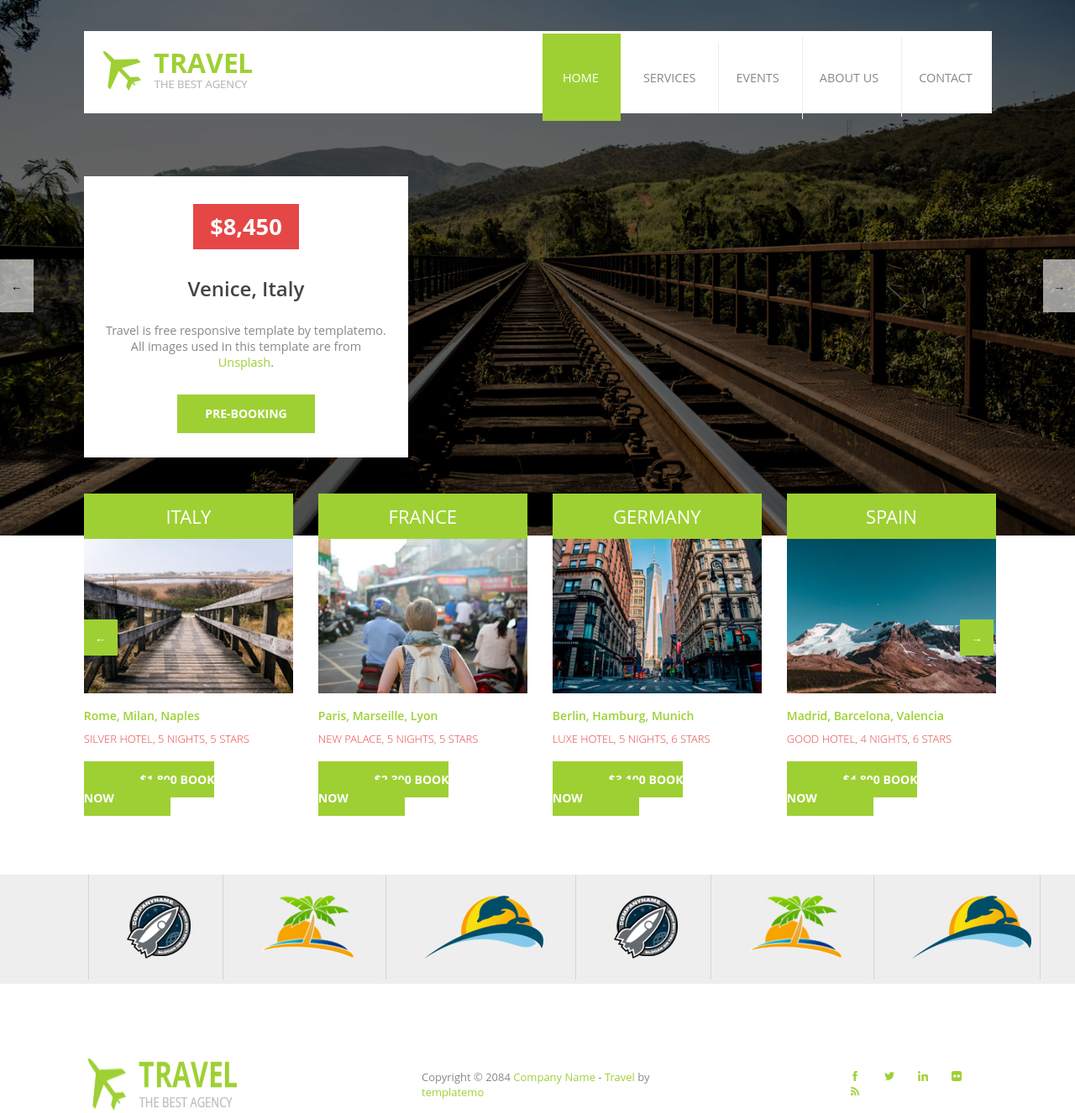
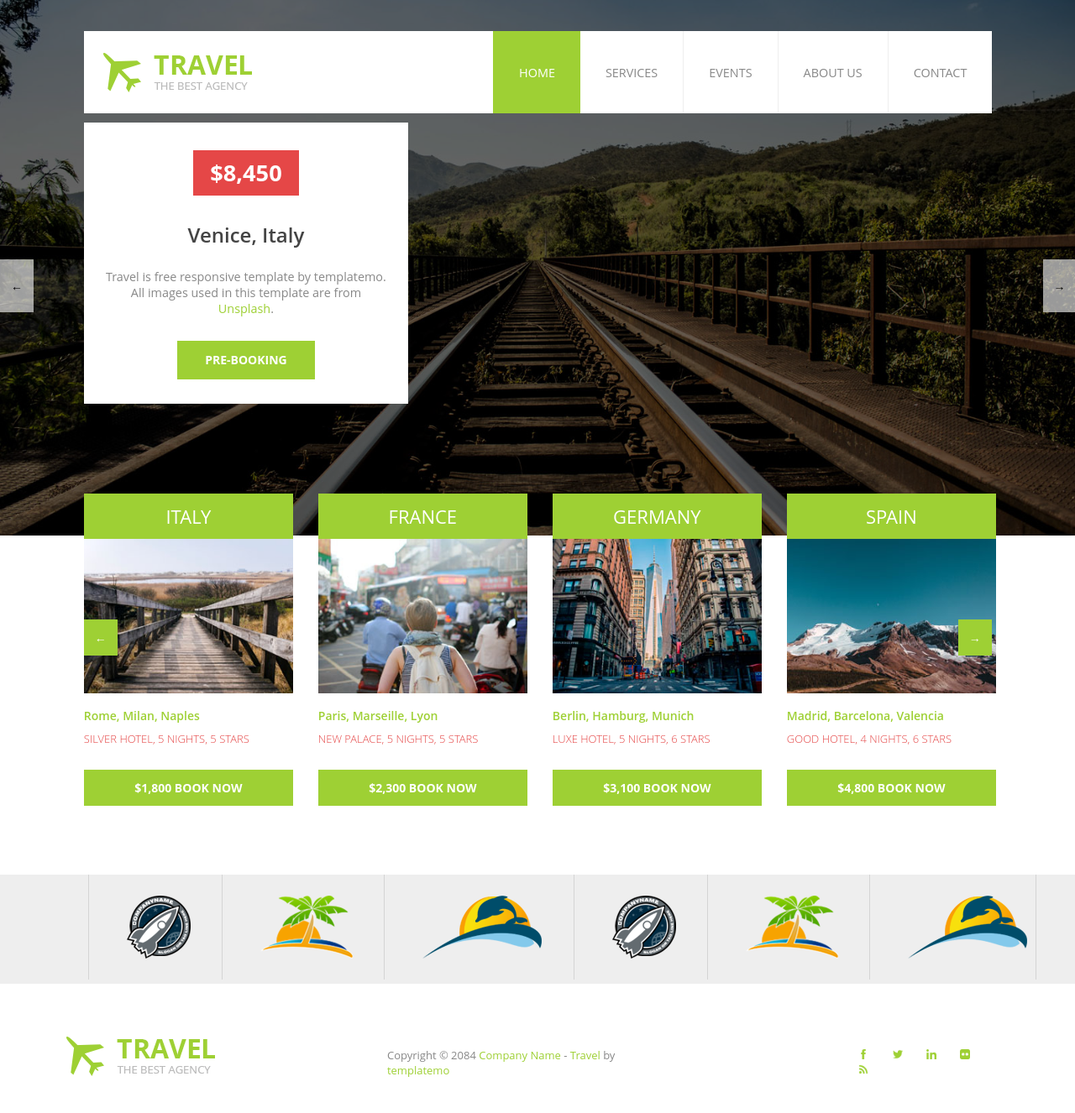
Before and after one commit to MiguelEcheverria07/Repositorio-CSS, a plain HTML site: page index.html in a window 1280 px wide. Shown: the part 20-1346 px from the top of the page at 84% size. Drawn offline with Linux system fonts and the light colour scheme.

Commit message:
Se corrigieron errores

```diff
--- a/css/estilos.css
+++ b/css/estilos.css
@@ -16,7 +16,7 @@
     z-index: 1;
 }
 
-.arrows{
+.arrows {
     position: absolute;
     background-color: rgba(255, 255, 255, 0.6);
     color: black;
@@ -27,7 +27,49 @@
     z-index: 2;
 }
 
-.arrows-in-container{
+.second-main-container {
+    background-color: #eeeeee;
+    margin-left: -8px;
+    margin-right: -8px;
+}
+
+.second-main-container img {
+    border-left: 1px solid #d4d4d4;
+    padding: 25px 10px 25px 45px;
+    margin-right: 1.8%;
+}
+
+.container-logos {
+    display: flex;
+    padding: 5%;
+    font-size: 13px;
+    color: #888888;
+}
+
+.container-logos span {
+    color: #9ed034;
+}
+
+.container-logos li {
+    display: inline;
+    margin-right: 25px;
+}
+
+ul li img {
+    width: 12px;
+}
+
+.middle-div {
+    position: absolute;
+    background-color: #ffffff;
+    text-align: center;
+    margin: 13% 0 0 7.8%;
+    padding: 3.2% 2% 3.2% 2%;
+    width: 335px;
+    z-index: 2;
+}
+
+.arrows-in-container {
     position: absolute;
     background-color: #9ed034;
     text-decoration: none;
@@ -38,58 +80,7 @@
     z-index: 3;
 }
 
-.second-main-container {
-    background-color: #eeeeee;
-    margin-left: -8px;
-    margin-right: -8px;
-}
-
-.second-main-container img{
-    border-left: 1px solid #d4d4d4;
-    padding: 25px 10px 25px 45px;
-    margin-right: 24px;
-}
-
-.container-logos{
-   display: flex;
-   padding: 89px;
-   font-size: 13px;
-   color: #888888;
-}
-
-.container-logos span{
- color: #9ed034;
-}
-.container-logos li{
-    display: inline;
-    margin-right: 25px;
-}
-
-ul li img{
-    width: 12px;
-}
-
-.first-menu {
-    position: absolute;
-    background-color: #ffffff;
-    padding: 1.85% 0 2.1% 1.8%;
-    margin: 4.45% 0 0 7.8%;
-    height: 4.4%;
-    width: 82.7%;
-    z-index: 2;
-}
-
-.middle-div{
-    position: absolute;
-    background-color: #ffffff;
-    text-align: center;
-    margin: 18% 0 0 7.8%;
-    padding: 3.2% 2% 3.2% 2%;
-    width: 335px;
-    z-index: 2;
-}
-
-.multi-div{
+.multi-div {
     position: absolute;
     display: flex;
     margin: 608px 0 0 7.8%;
@@ -97,7 +88,7 @@ ul li img{
     z-index: 2;
 }
 
-.title{
+.title {
     background-color: #9ed034;
     color: #ffffff;
     padding: 12px 50px;
@@ -106,59 +97,70 @@ ul li img{
 
 }
 
-.section-container{
+.section-container {
     margin-right: 30px;
     width: 21.1%;
 }
 
-.text-in-div p{
+.text-in-div p {
     color: #e54747;
     font-size: 13px;
     font-weight: 300;
     margin: 8px 0px 28px 0px;
 }
 
-.text-in-div span{
-  color: #9ed034;
-  font-weight: 600;
-  font-size: 14px;
+.text-in-div span {
+    color: #9ed034;
+    font-weight: 600;
+    font-size: 14px;
 }
 
-.section-container img{
+.section-container img {
     width: 100%;
     margin-bottom: 10px;
 }
 
-.a-in-container{
+.section-container> .text-in-div > a {
     background-color: #9ed034;
     text-align: center;
     text-decoration: none;
     color: #ffffff;
     font-weight: 700;
-    padding: 12px 67px;
+    padding: 12px 0;
+    width: 100%;
+    display: block;
     font-size: 14px;
 }
 
-.navigator ul {
+.first-menu {
+    position: absolute;
+    align-items: center;
+    display: flex;
+    justify-content: space-between;
+    background-color: #ffffff;
+    padding: 2% 0 2% 1.8%;
+    margin: 4.45% 0 0 7.8%;
+    height: 4.4%;
+    width: 82.7%;
+    z-index: 2;
+    overflow: hidden;
+}
+
+.navigator {
     display: flex;
     justify-content: flex-end;
-    align-items: stretch;
-}
-
-.navigator li {
-    display: inline-block;
-    margin-top: -4.7%;
-    padding: 0 0.35%;
-
+    align-items: center;
+    height: 97%;
 }
 
 .navigator a {
     text-decoration: none;
     font-size: 90%;
     color: #888888;
-    padding: 36% 20px;
-    border: 1px solid #eeeeee;
-    border-right: none;
-    border-top: none;
-    border-bottom: none;
+    padding: 6.9% 30px;
+    border-left: 1px solid #eee;
 }
+
+.logo {
+    display: flex;
+}
--- a/index.html
+++ b/index.html
@@ -16,17 +16,15 @@
 <body>
     <div class="container-main">
         <div class="first-menu">
-            <img src="recursos/imagenes/logo.png" alt="Logo">
+            <div class="logo">
+                <img src="recursos/imagenes/logo.png" alt="Logo">
+            </div>
             <div class="navigator">
-                <ul>
-                    <li><a href="#"
-                            style="background-color: #9ed034; border-left: 1px solid #9ed034; color: white; padding: 46% 26px 45% 23px;">HOME</a>
-                    </li>
-                    <li><a href="#" style="border-left: none;">SERVICES</a></li>
-                    <li><a href="#">EVENTS</a></li>
-                    <li><a href="#">ABOUT US</a></li>
-                    <li><a href="#">CONTACT</a></li>
-                </ul>
+                <a href="#" style="background-color: #9ed034; border-left: 1px solid #9ed034; color: white; ">HOME</a>
+                <a href="#" style="border-left: none;">SERVICES</a>
+                <a href="#">EVENTS</a>
+                <a href="#">ABOUT US</a>
+                <a href="#">CONTACT</a>
             </div>
         </div>
         <a href="" class="arrows">←</a>
@@ -44,7 +42,6 @@
         <div class="multi-div">
             <div class="section-container">
                 <a href="" class="arrows-in-container">←</a>
-                <a href="" class="arrows-in-container" style="margin-left: 88.4%;">→</a>
                 <div class="title">
                     <span>ITALY</span>
                 </div>
@@ -52,7 +49,7 @@
                     <img src="recursos/imagenes/escaleras.jpg" alt="Escaleras">
                     <span>Rome, Milan, Naples</span>
                     <p>SILVER HOTEL, 5 NIGHTS, 5 STARS</p>
-                    <a href="" class="a-in-container">$1,800 BOOK NOW</a>
+                    <a href="">$1,800 BOOK NOW</a>
                 </div>
             </div>
             <div class="section-container">
@@ -63,7 +60,7 @@
                     <img src="recursos/imagenes/personas.jpg" alt="Personas">
                     <span>Paris, Marseille, Lyon</span>
                     <p>NEW PALACE, 5 NIGHTS, 5 STARS</p>
-                    <a href="" class="a-in-container">$2,300 BOOK NOW</a>
+                    <a href="">$2,300 BOOK NOW</a>
                 </div>
             </div>
             <div class="section-container">
@@ -74,20 +71,22 @@
                     <img src="recursos/imagenes/edificios.jpg" alt="Edificios">
                     <span>Berlin, Hamburg, Munich</span>
                     <p>LUXE HOTEL, 5 NIGHTS, 6 STARS</p>
-                    <a href="" class="a-in-container">$3,100 BOOK NOW</a>
+                    <a href="">$3,100 BOOK NOW</a>
                 </div>
             </div>
             <div class="section-container">
                 <div class="title">
                     <span>SPAIN</span>
                 </div>
+
                 <div class="text-in-div">
                     <img src="recursos/imagenes/montañas.jpg" alt="">
                     <span>Madrid, Barcelona, Valencia</span>
                     <p>GOOD HOTEL, 4 NIGHTS, 6 STARS</p>
-                    <a href="" class="a-in-container">$4,800 BOOK NOW</a>
+                    <a href="">$4,800 BOOK NOW</a>
                 </div>
             </div>
+            <a href="" class="arrows-in-container" style="right: 8.4%;">→</a>
         </div>
 
     </div>
@@ -100,8 +99,10 @@
         <img src="recursos/imagenes/delfin.png" alt="Delfin PNG" style="border-right: 1px solid #d4d4d4;">
     </div>
     <div class="container-logos">
-        <img src="recursos/imagenes/logo.png" alt="Logo" style="margin-left: 8px; margin-right: 220px;">
-        <p style="margin-right: 170px;">Copyright © 2084 <span>Company Name</span> - <span>Travel</span> by <span>templatemo</span></p>
+        <img src="recursos/imagenes/logo.png" alt="Logo" style="margin-left: 8px; margin-right: 18%; height: 8%;">
+        <p style="margin-right: 17%;">Copyright © 2084 <span>Company Name</span> - <span>Travel</span> by
+            <span>templatemo</span>
+        </p>
         <ul style="list-style-type: none;">
             <li><a href=""><img src="recursos/imagenes/facebook-16.png" alt="Facebook PNG"></a></li>
             <li><a href=""><img src="recursos/imagenes/twitter-16.png" alt="Twitter PNG"></a></li>
```
Also changed, not shown: 1 other file.
